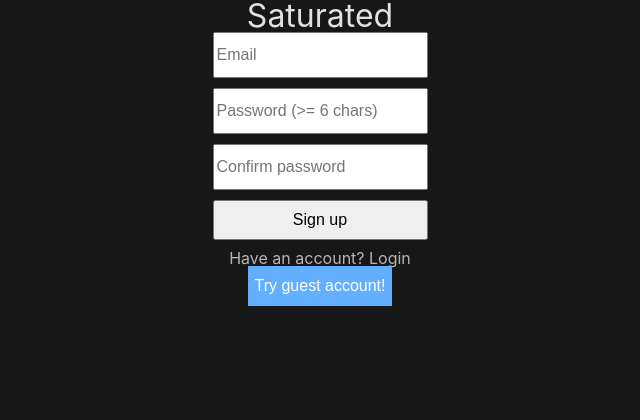
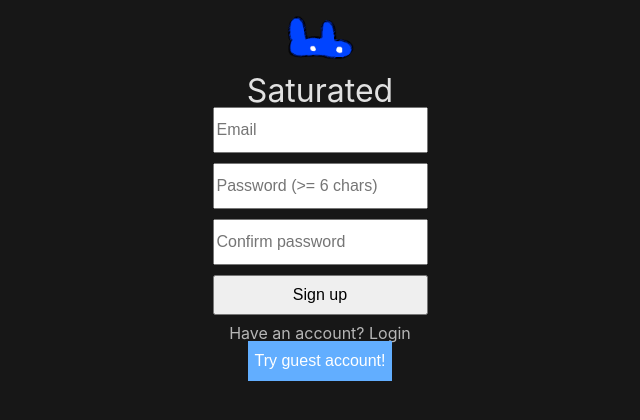
Before and after one commit to jasonHYLam/saturated-frontend, a React (Vite) app: page /signup in a window 1280 px wide. Shown: the top 420 px of the page, without its empty margins (320-960 px from the left). Built offline with nearby package versions, Linux system fonts and the light colour scheme.

Commit message:
Add logo to signup page

```diff
--- a/src/components/loginSignup/Signup.tsx
+++ b/src/components/loginSignup/Signup.tsx
@@ -5,6 +5,7 @@ import { GuestLogin } from "./GuestLogin";
 import styles from "./login.module.css";
 import { useState } from "react";
 import { Loading } from "../loading/Loading";
+import { Logo } from "../icons/Logo";
 
 export function Signup() {
   const navigate = useNavigate();
@@ -52,6 +53,7 @@ export function Signup() {
     <>
       <main>
         <section className={styles.container}>
+          <Logo />
           <h1>Saturated</h1>
           <form onSubmit={handleSubmit(submitSignup)} className={styles.form}>
             <input
```
